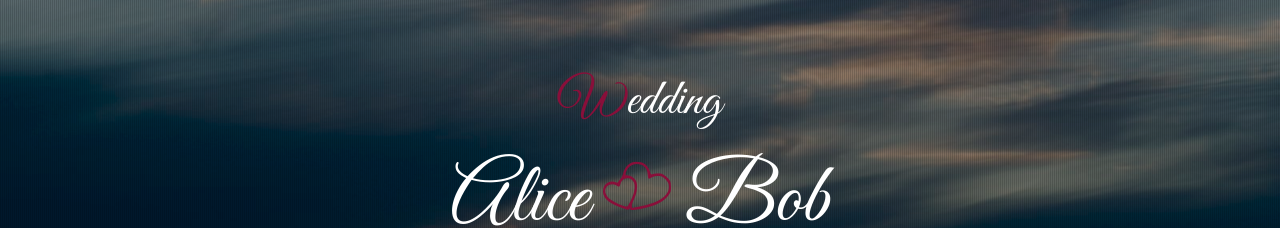
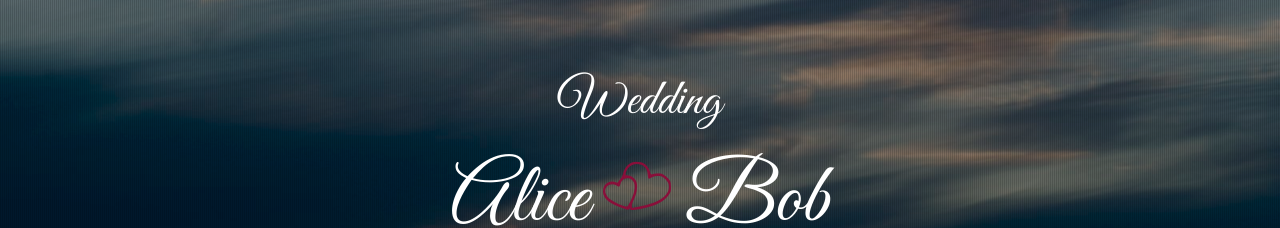
Before and after one commit to TomasNilsson/wedding-website-react, a React (Create React App) app: page / in a window 1280 px wide. Shown: the part 210-438 px from the top of the page. Built offline with nearby package versions, Linux system fonts and the light colour scheme.

Commit message:
Update header. Change font.

```diff
--- a/public/index.html
+++ b/public/index.html
@@ -24,7 +24,7 @@
     -->
     <title>Wedding Alice & Bob</title>
     <link
-      href="https://fonts.googleapis.com/css?family=Playball|Raleway|Great+Vibes"
+      href="https://fonts.googleapis.com/css?family=Playball|Raleway|Great+Vibes|Lato"
       rel="stylesheet"
     />
     <link
--- a/src/components/Countdown.css
+++ b/src/components/Countdown.css
@@ -6,8 +6,10 @@
   display: flex;
   flex-direction: column;
   margin: 0 20px;
+  font-family: 'Raleway';
 }
 
 .countdown-col-element-number {
-  font-size: 50px;
+  font-size: 40px;
+  font-family: 'Lato';
 }
--- a/src/components/Header.css
+++ b/src/components/Header.css
@@ -51,8 +51,7 @@
 }
 
 .slider-content .date {
-  font-family: 'Great Vibes', cursive;
-  font-size: 50px;
+  font-size: 25px;
   margin: 15px 0;
 }
 
--- a/src/components/Header.js
+++ b/src/components/Header.js
@@ -16,10 +16,7 @@ const Header = ({
 }) => (
   <div className="main-slider">
     <div className="slider-content">
-      <h3 className="pre-title">
-        <span className="custom-color">{title.charAt(0)}</span>
-        {title.slice(1)}
-      </h3>
+      <h3 className="pre-title">{title}</h3>
       <h1 className="title">
         {names[0]} <i className="icon icon-heart" /> {names[1]}
       </h1>
```
